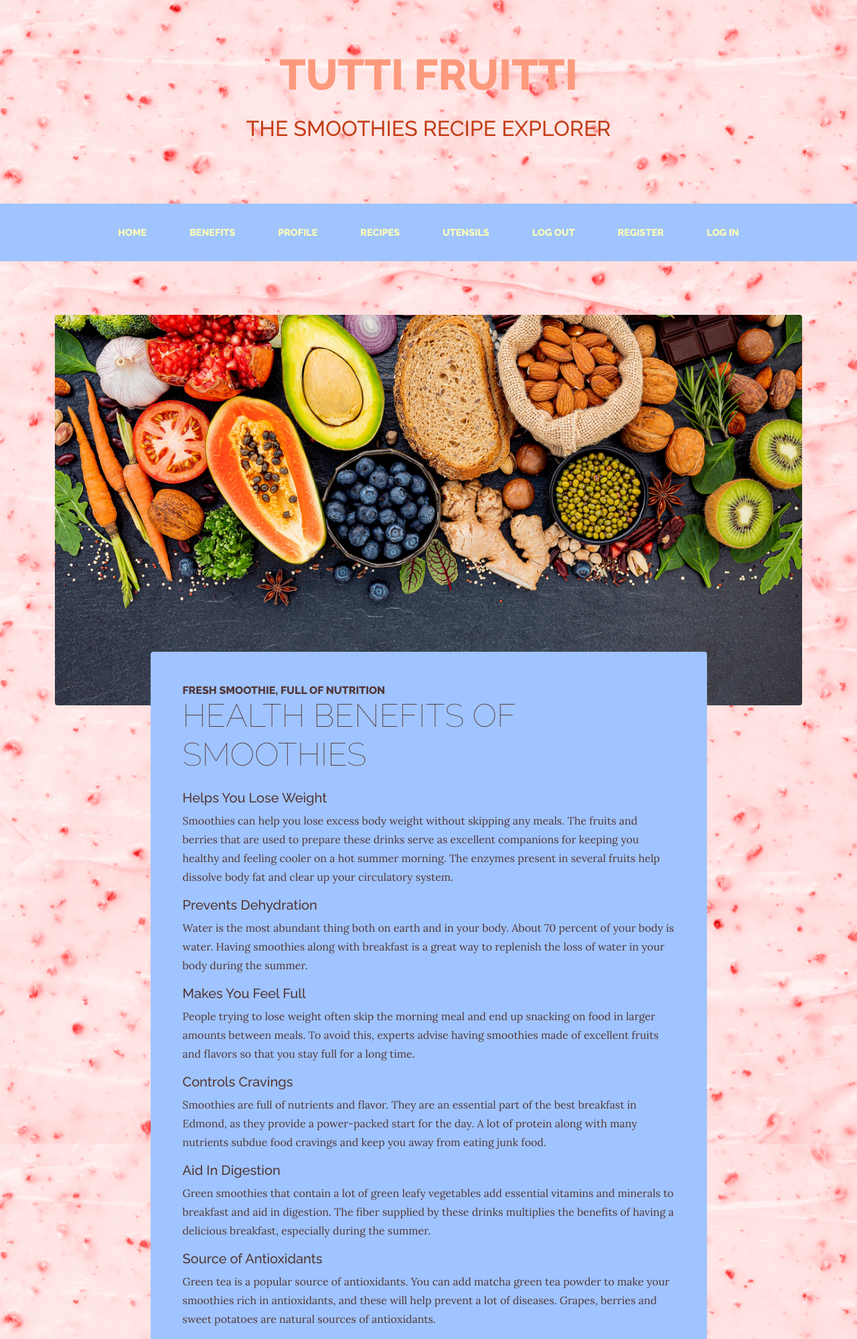
After one commit to melinda-z/CI-MS3-Tutti-Fruitti, a Flask app: page /benefits in a window 1280 px wide. The commit adds this page. Shown: the top 1999 px of the page at 67% size. Run offline with Flask 2, Linux system fonts and the light colour scheme; some libraries are stand-ins or nearby versions.

Commit message:
Rename about.html to benefits.html and update content

```diff
--- a/app.py
+++ b/app.py
@@ -22,9 +22,9 @@ def home():
     return render_template("home.html")
 
 
-@app.route("/about")
-def about():
-    return render_template("about.html")
+@app.route("/benefits")
+def benefits():
+    return render_template("benefits.html")
 
 
 @app.route("/register")
--- a/templates/base.html
+++ b/templates/base.html
@@ -61,8 +61,10 @@
               >
             </li>
             <li class="nav-item px-lg-4">
-              <a class="nav-link text-uppercase" href="{{ url_for('about') }}"
-                >About</a
+              <a
+                class="nav-link text-uppercase"
+                href="{{ url_for('benefits') }}"
+                >Benefits</a
               >
             </li>
             <li class="nav-item px-lg-4">
--- /dev/null
+++ b/templates/benefits.html
@@ -0,0 +1,208 @@
+{% extends "base.html" %} {% block content %}
+<section class="page-section about-heading">
+  <div class="container">
+    <img
+      class="img-fluid rounded about-heading-img mb-3 mb-lg-0"
+      src="static/img/about.jpg"
+      alt="..."
+    />
+    <div class="about-heading-content">
+      <div class="row">
+        <div class="col-xl-9 col-lg-10 mx-auto">
+          <div class="bg-faded rounded p-5">
+            <h2 class="section-heading mb-4">
+              <span class="section-heading-upper"
+                >Fresh Smoothie, Full of Nutrition</span
+              >
+              <span class="section-heading-lower"
+                >Health Benefits of Smoothies</span
+              >
+            </h2>
+            <h5>Helps You Lose Weight</h5>
+            <p>
+              Smoothies can help you lose excess body weight without skipping
+              any meals. The fruits and berries that are used to prepare these
+              drinks serve as excellent companions for keeping you healthy and
+              feeling cooler on a hot summer morning. The enzymes present in
+              several fruits help dissolve body fat and clear up your
+              circulatory system.
+            </p>
+            <h5>Prevents Dehydration</h5>
+            <p>
+              Water is the most abundant thing both on earth and in your body.
+              About 70 percent of your body is water. Having smoothies along
+              with breakfast is a great way to replenish the loss of water in
+              your body during the summer.
+            </p>
+            <h5>Makes You Feel Full</h5>
+            <p>
+              People trying to lose weight often skip the morning meal and end
+              up snacking on food in larger amounts between meals. To avoid
+              this, experts advise having smoothies made of excellent fruits and
+              flavors so that you stay full for a long time.
+            </p>
+            <h5>Controls Cravings</h5>
+            <p>
+              Smoothies are full of nutrients and flavor. They are an essential
+              part of the best breakfast in Edmond, as they provide a
+              power-packed start for the day. A lot of protein along with many
+              nutrients subdue food cravings and keep you away from eating junk
+              food.
+            </p>
+            <h5>Aid In Digestion</h5>
+            <p>
+              Green smoothies that contain a lot of green leafy vegetables add
+              essential vitamins and minerals to breakfast and aid in digestion.
+              The fiber supplied by these drinks multiplies the benefits of
+              having a delicious breakfast, especially during the summer.
+            </p>
+            <h5>Source of Antioxidants</h5>
+            <p>
+              Green tea is a popular source of antioxidants. You can add matcha
+              green tea powder to make your smoothies rich in antioxidants, and
+              these will help prevent a lot of diseases. Grapes, berries and
+              sweet potatoes are natural sources of antioxidants.
+            </p>
+            <h5>Enhances Immunity</h5>
+            <p>
+              Immunity refers to the ability of your body to fight against
+              pathogens and diseases. This natural potential becomes degenerated
+              due to several reasons. Interestingly, having smoothies made of
+              ingredients that include nutrients like beta-carotene helps boost
+              your immune system.
+            </p>
+            <h5>Curbs Sleep Disorders</h5>
+            <p>
+              People belonging to different age groups around the world often
+              face issues related to lack of sleep and restlessness. A healthy
+              breakfast accompanied by a smoothie made of bananas, kiwi and oats
+              provides calcium and magnesium in good amounts. This induces sleep
+              and helps maintain healthy sleeping patterns.
+            </p>
+            <h5>Improves Skin</h5>
+            <p>
+              As you may know, food containing carotenoids, like mango and
+              pumpkin, are highly beneficial for skin and complexion. Therefore,
+              smoothies that contain these ingredients help you keep glowing in
+              the summer.
+            </p>
+            <h5>Provides Liquid Food Benefits</h5>
+            <p>
+              Health and nutrition experts worldwide suggest consuming liquid
+              food for better digestion. Smoothies contain blended fruits and
+              vegetables in liquid form that make it easier for the body to
+              break them down.
+            </p>
+            <h5>Detoxifies the Body</h5>
+            <p>
+              Foods like garlic, papaya and beets help cleanse your blood and
+              get rid of several toxins accumulated in your body tissues. Thus
+              to have a great breakfast you should include smoothies as reliable
+              detoxifying drinks every day.
+            </p>
+            <h5>Boosts Brain Power</h5>
+            <p>
+              It is quite evident that that certain fruits and vegetables
+              increase brain power and boost memory. Mental alertness and
+              concentration is greatly enhanced by ingredients like coconut that
+              are rich in omega-3 fatty acids. Smoothies with these ingredients
+              help the brain work faster.
+            </p>
+            <h5>Controls Mood Swings</h5>
+            <p>
+              Organic fruits and vegetables serve as excellent stress busters.
+              Smoothies made of fresh ingredients relieve stress and help you
+              stay happier and healthier.
+            </p>
+            <h5>Fights Depression</h5>
+            <p>
+              Fresh vegetables and fruits that are rich in folic acid, like
+              broccoli, spinach and bananas, help keep depression at bay.
+              Patients suffering from depression are advised to eat healthy
+              breakfasts, and smoothies can be very helpful for them.
+            </p>
+            <h5>Supplies Calcium</h5>
+            <p>
+              A regular intake of calcium in the right amount is essential for
+              bone and tooth health. Moreover, it can affect hair growth and
+              heart functioning too. Smoothies prepared with dairy or fortified
+              dairy alternatives serve as great sources of calcium for the body.
+            </p>
+            <h5>Checks the Growth of Carcinogens</h5>
+            <p>
+              The growth of cancer-causing factors, or carcinogens, can be
+              checked by controlling the growth of free radicals in the body.
+              Fruits like strawberries, blueberries and grapes are rich in
+              antioxidants that inhibit the growth of cancer-causing free
+              radicals.
+            </p>
+            <h5>Provides a Good Amount of Fiber</h5>
+            <p>
+              The most common problem people suffer from today is related to
+              upset bowels. A good amount of fibrous food is essential for
+              regulating the excretory system so that you can enjoy summer
+              without worrying about your health. Smoothies with a lot of fruits
+              and vegetables help keep your bowels functioning smoothly.
+            </p>
+            <h5>Improves Bone Health</h5>
+            <p>
+              Calcium, vitamin D3 and vitamin K are nutrients that improve bone
+              health. Smoothies rich in these nutrients contain spinach, green
+              vegetables and citrus fruits as chief ingredients. So for the best
+              breakfast in Edmond, you should try some cool smoothies that
+              ensure your bones stay healthy forever.
+            </p>
+            <h5>Prevents Heart Disorders</h5>
+            <p>
+              Coronary diseases, or ailments related to heart, require
+              nutrient-rich food along with appropriate medication. Timely
+              breakfast that contains fat-free foods like oats and smoothies
+              accompanied by regular exercising is the key for patients wishing
+              to keep away from heart disorders.
+            </p>
+            <h5>Keeps Blood Sugar In Check</h5>
+            <p>
+              High blood sugar and diabetes are the most common lifestyle
+              diseases that bother people all around the world. People who have
+              imbalanced sugar levels in their blood are prone to several
+              complications. Thus having a breakfast that is rich in nutrients
+              but low in calories can make things easier. Smoothies full of
+              fresh fruits and vegetables are apt choices to go for on hot
+              summer mornings, as they make you feel full and happy without
+              increasing your sugar intake.
+            </p>
+            <h5>Reduces Chances of Cancer</h5>
+            <p>
+              Several health reports published worldwide suggest that foods like
+              cabbage, broccoli, and cauliflower are helpful in fighting against
+              cancer. They attack free radicals and thus prevent cancer.
+              Smoothies made of these ingredients prove really helpful in
+              preventing cancer growth.
+            </p>
+            <h5>Balances Hormonal Functioning</h5>
+            <p>
+              Hormones play a large role in regulating our day-to-day functions.
+              However, any imbalance in their respective levels can lead to
+              grave repercussions. Moreover, a hormonal imbalance can invite
+              several health hazards. Therefore, to keep your hormones working
+              smoothly, all you need is a refreshing smoothie of your choice.
+              This will make you feel cool and calm this summer.
+            </p>
+            <h5>Better Option Than Juice</h5>
+            <p>
+              On the last note, smoothies are always a better option than juice
+              when it comes to health benefits. Juice is often free from the
+              pulp of fruits and vegetables. In addition, peeling fruits or
+              vegetables before putting them into a juicer makes them prone to
+              germs and oxidation. Smoothies consist of every part of the
+              ingredients, thus locking in all the goodness and wholesomeness of
+              them. Therefore, smoothies are the best companions for your summer
+              breakfast in Edmond.
+            </p>
+          </div>
+        </div>
+      </div>
+    </div>
+  </div>
+</section>
+{% endblock %}
```
Also changed, not shown: templates/about.html (deleted, +0 -39 lines), static/img/about.jpg, 2 other files.
